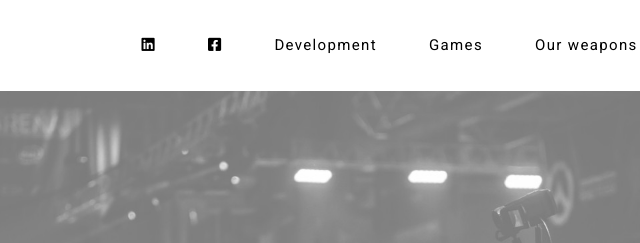
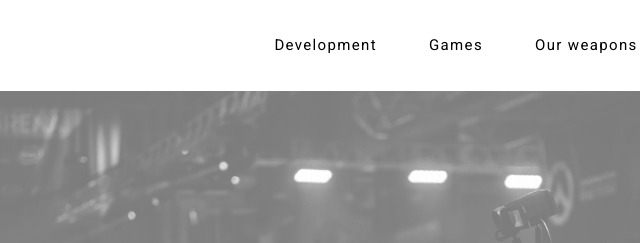
Before and after one commit to Mowinski/vulpesoft-page, a plain HTML site: page index.html in a window 1280 px wide. Shown: the top 243 px of the page, 341-981 px from the left. Drawn offline with Linux system fonts and the light colour scheme.

Commit message:
Remove social icons from top menu

```diff
--- a/index.html
+++ b/index.html
@@ -49,10 +49,6 @@
 		<div class="responsive"><i class="fa fa-bars"></i></div>
 		<nav>
 			<ul class="menu-list">
-				<li>
-					<a href="https://www.linkedin.com/company/vulpesoft" target="_blank"><i class="fab fa-linkedin"></i></a>
-					<a href="https://www.facebook.com/vulpesoftkm/" target="_blank"><i class="fab fa-facebook-square"></i></a>
-				</li>
 				<li><a href="#development-anchor">Development</a></li>
 				<li><a href="#games-anchor">Games</a></li>
 				<li><a href="#weapons-anchor">Our weapons</a></li>
```
